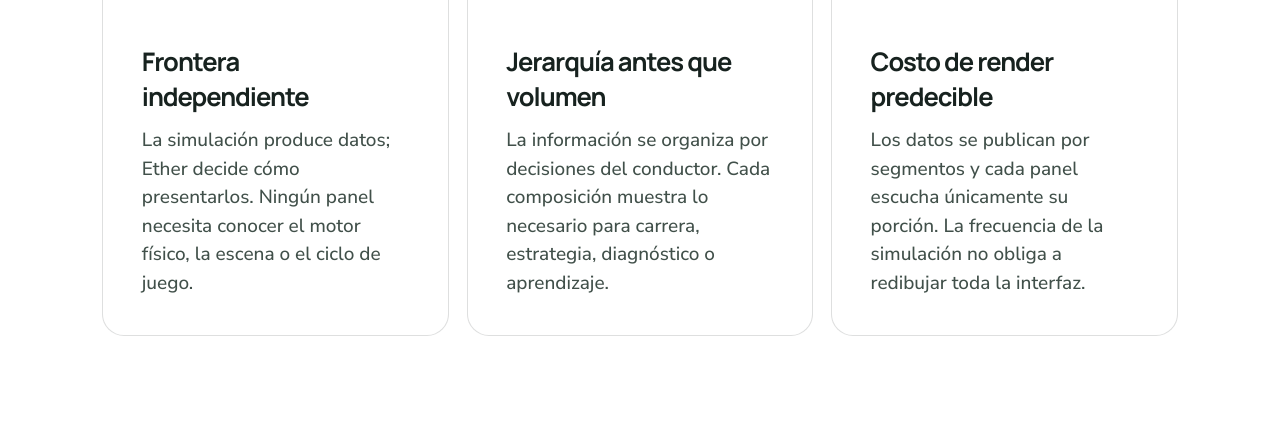
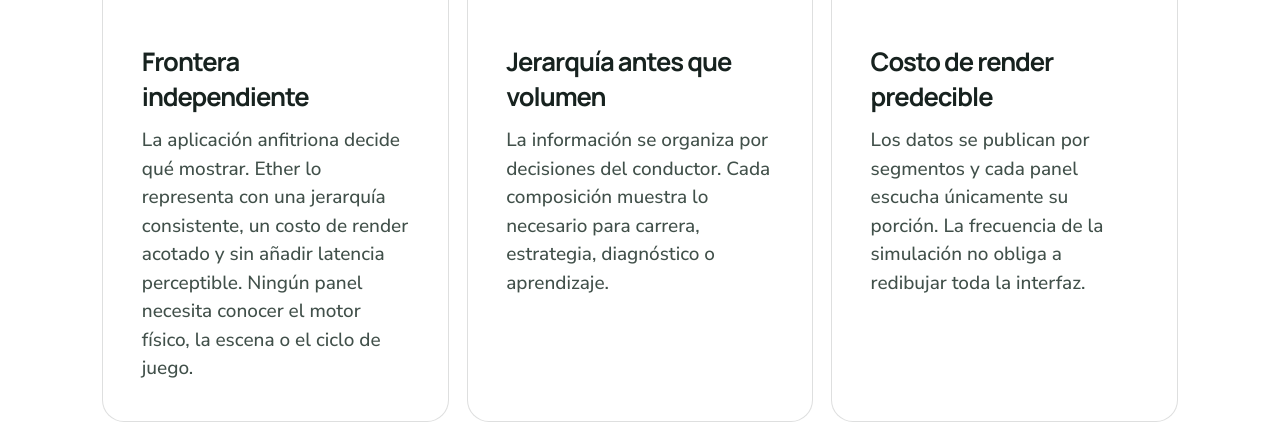
Before and after one commit to jvsysarch/apex-ether, a React (Vite) app in the folder apps/apex-ether-studio/: page / in a window 1280 px wide. Shown: the part 1460-1893 px from the top of the page. Built offline with nearby package versions, Linux system fonts and the light colour scheme.

Commit message:
copy: clarify Ether rendering responsibility

```diff
--- a/apps/apex-ether-studio/src/app.tsx
+++ b/apps/apex-ether-studio/src/app.tsx
@@ -694,7 +694,7 @@ function Library() {
 
 function Motivation() {
   const principles = [
-    ['Frontera independiente', 'La simulación produce datos; Ether decide cómo presentarlos. Ningún panel necesita conocer el motor físico, la escena o el ciclo de juego.'],
+    ['Frontera independiente', 'La aplicación anfitriona decide qué mostrar. Ether lo representa con una jerarquía consistente, un costo de render acotado y sin añadir latencia perceptible. Ningún panel necesita conocer el motor físico, la escena o el ciclo de juego.'],
     ['Jerarquía antes que volumen', 'La información se organiza por decisiones del conductor. Cada composición muestra lo necesario para carrera, estrategia, diagnóstico o aprendizaje.'],
     ['Costo de render predecible', 'Los datos se publican por segmentos y cada panel escucha únicamente su porción. La frecuencia de la simulación no obliga a redibujar toda la interfaz.'],
   ] as const;
```
